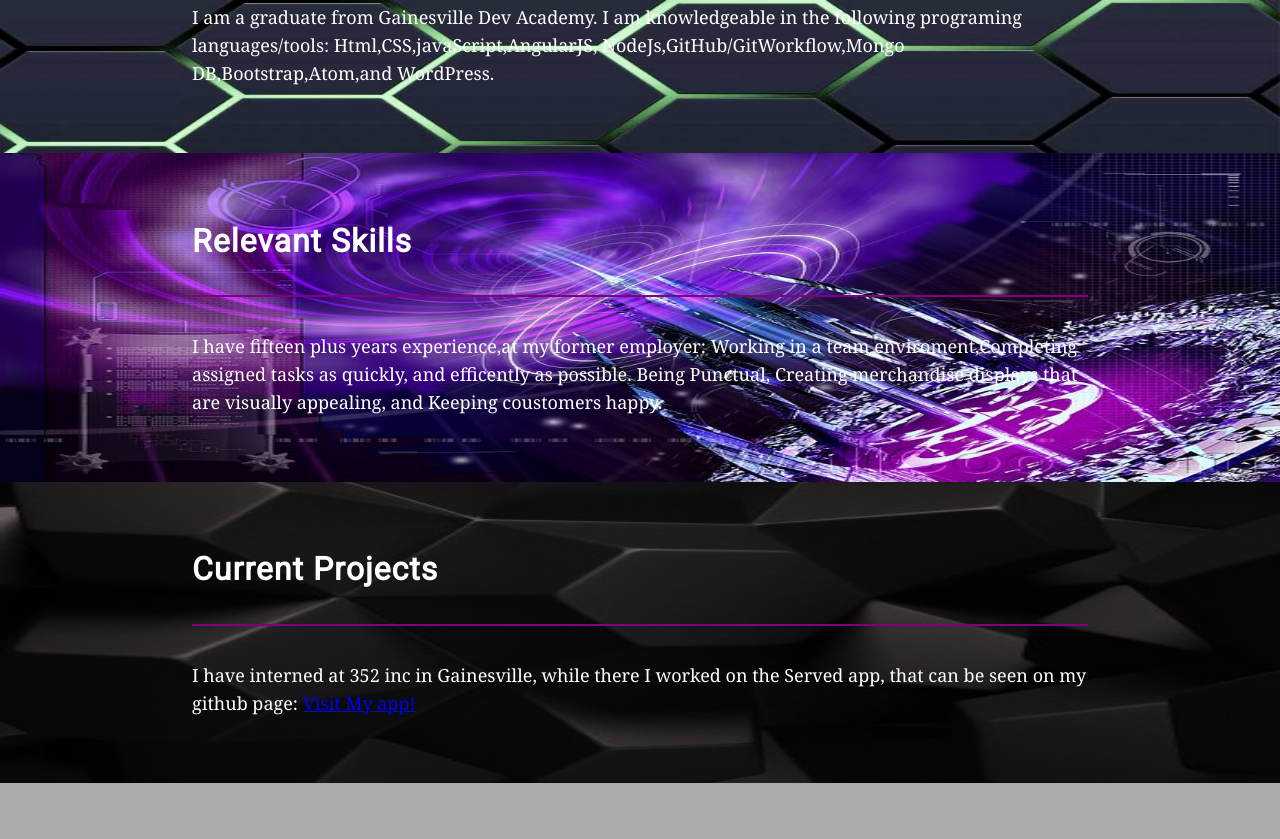
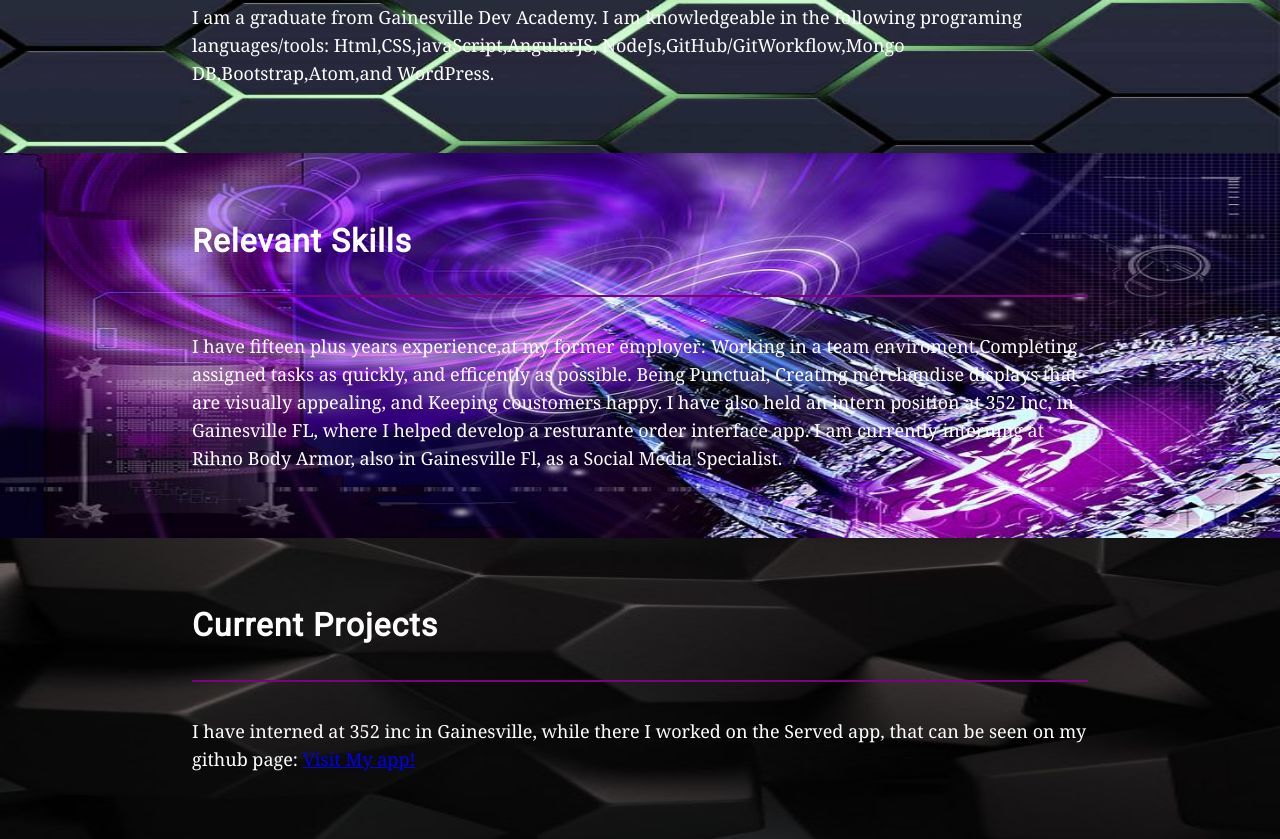
Before and after one commit to bradwat/bradwat.github.io, a plain HTML site: page index.html in a window 1280 px wide. Shown: the part 899-1738 px from the top of the page. Before the commit the page ends 1682 px from the top, so only its background shows below. Drawn offline with nearby package versions, Linux system fonts and the light colour scheme.

Commit message:
added Rhino intern

```diff
--- a/index.html
+++ b/index.html
@@ -89,7 +89,8 @@
       <h1> Relevant Skills</h1>
       <h3></h3>
       <p> I have fifteen plus years experience,at my former employer: Working in a team enviroment,Completing assigned tasks as quickly, and efficently as possible.
-        Being Punctual, Creating merchandise displays that are visually appealing, and Keeping coustomers happy.
+        Being Punctual, Creating merchandise displays that are visually appealing, and Keeping coustomers happy. I have also held an intern position at 352 Inc, in Gainesville FL, where I helped develop a resturante order interface app.
+        I am currently interning at Rihno Body Armor, also in Gainesville Fl, as a Social Media Specialist.
     </div>
   </section>
   <section id="five" data-anchor="five" data-anchor="one" class="page-block">
```
